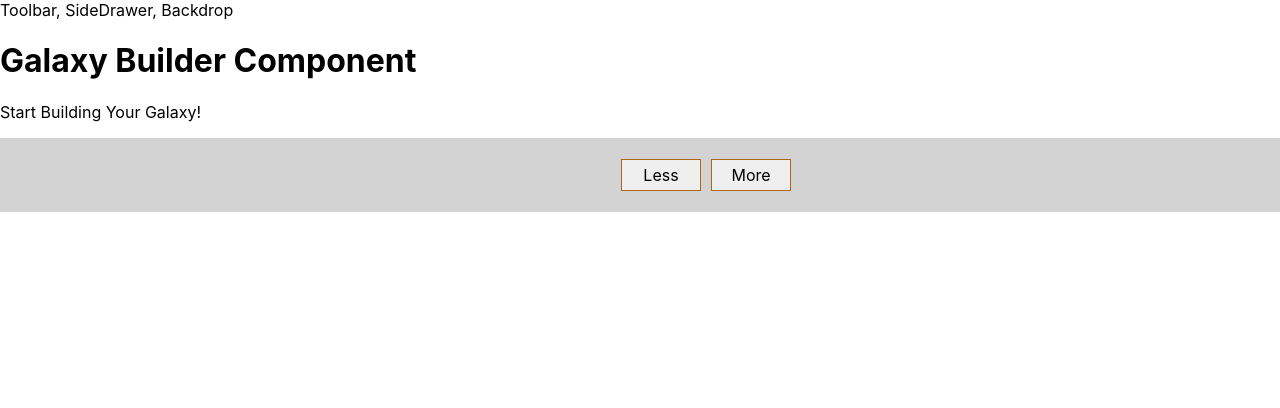
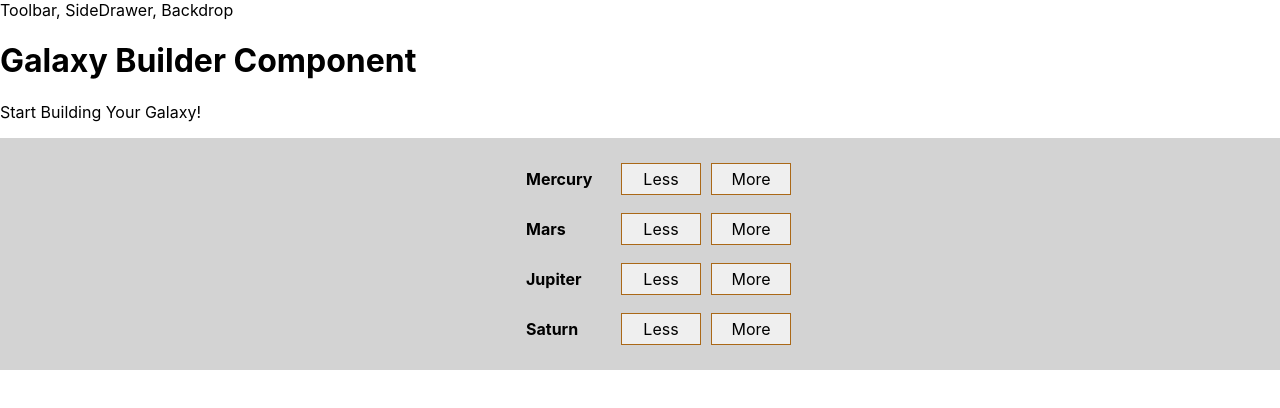
Before and after one commit to mcheng09/react-galaxy-builder, a React app: page / in a window 1280 px wide. Shown: the top 408 px of the page. Built offline with nearby package versions, Linux system fonts and the light colour scheme.

Commit message:
feat(GalaxyControls): adds map function to render all planets

```diff
--- a/src/components/Galaxy/GalaxyControls/GalaxyControl/GalaxyControl.module.css
+++ b/src/components/Galaxy/GalaxyControls/GalaxyControl/GalaxyControl.module.css
@@ -16,41 +16,8 @@
     outline: none;
 }
 
-.GalaxyControl button:disabled {
-    background-color: #AC9980;
-    border: 1px solid #7E7365;
-    color: #ccc;
-    cursor: default;
-}
-
-.GalaxyControl button:hover:disabled {
-    background-color: #AC9980;
-    color: #ccc;
-    cursor: not-allowed;
-}
-
 .Label {
     padding: 10px;
     font-weight: bold;
     width: 80px;
 }
-
-.GalaxyControl .Less {
-    background-color: #D39952;
-    color: white;
-}
-
-.GalaxyControl .More {
-    background-color: #8F5E1E;
-    color: white;
-}
-
-.GalaxyControl .Less:hover, .GalaxyControl .Less:active {
-    background-color: #DAA972;
-    color: white;
-}
-
-.GalaxyControl .More:hover,.GalaxyControl .More:active {
-    background-color: #99703F;
-    color: white;
-}
--- a/src/components/Galaxy/GalaxyControls/GalaxyControls.js
+++ b/src/components/Galaxy/GalaxyControls/GalaxyControls.js
@@ -3,10 +3,19 @@ import React from 'react';
 import GalaxyControl from './GalaxyControl/GalaxyControl'
 import style from './GalaxyControls.module.css';
 
+const controls = [
+  { label: 'Mercury', type:'mercury'},
+  { label: 'Mars', type:'mars'},
+  { label: 'Jupiter', type:'jupiter'},
+  { label: 'Saturn', type:'saturn'}
+]
+
 const GalaxyControls = (props) => {
   return (
     <div className={style.GalaxyControls}>
-      <GalaxyControl />
+      { controls.map((control, i) => {
+        return <GalaxyControl label={control.label} type={control.type} key={control.label + i}/>
+      })}
     </div>
   )
 }
```
